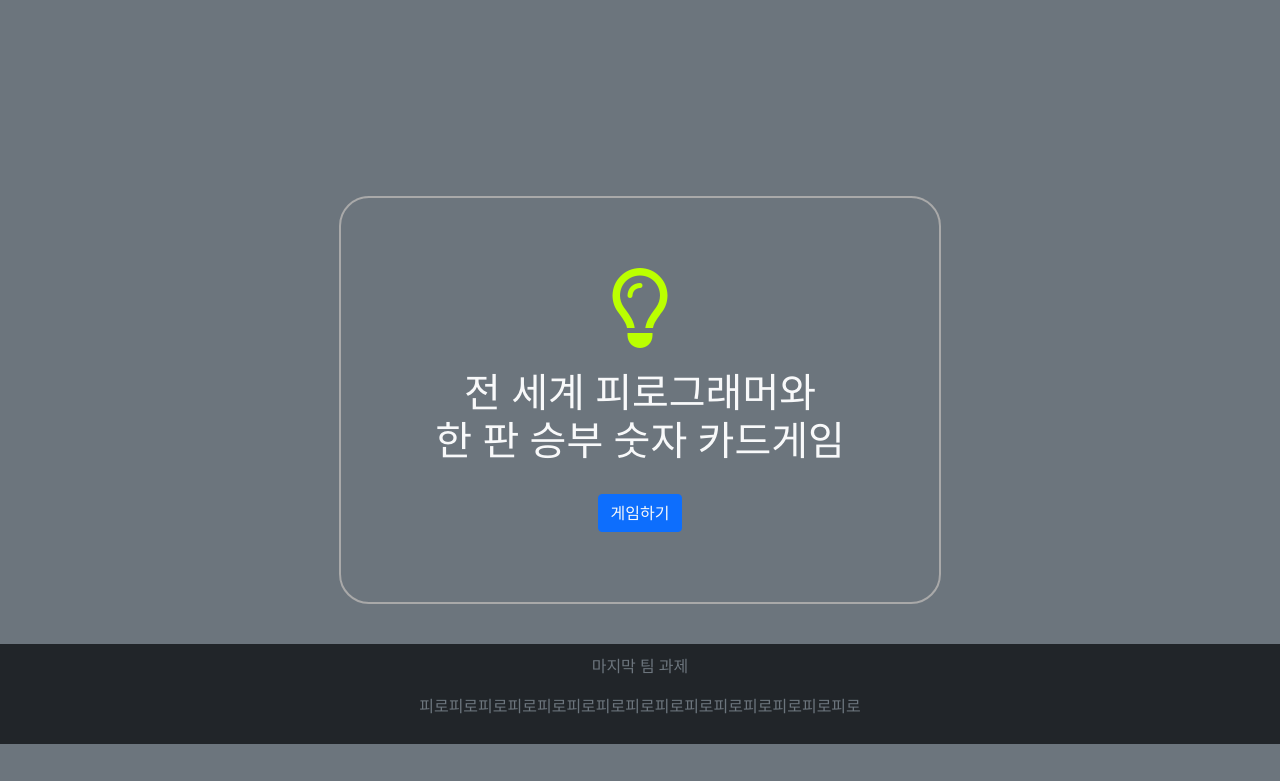
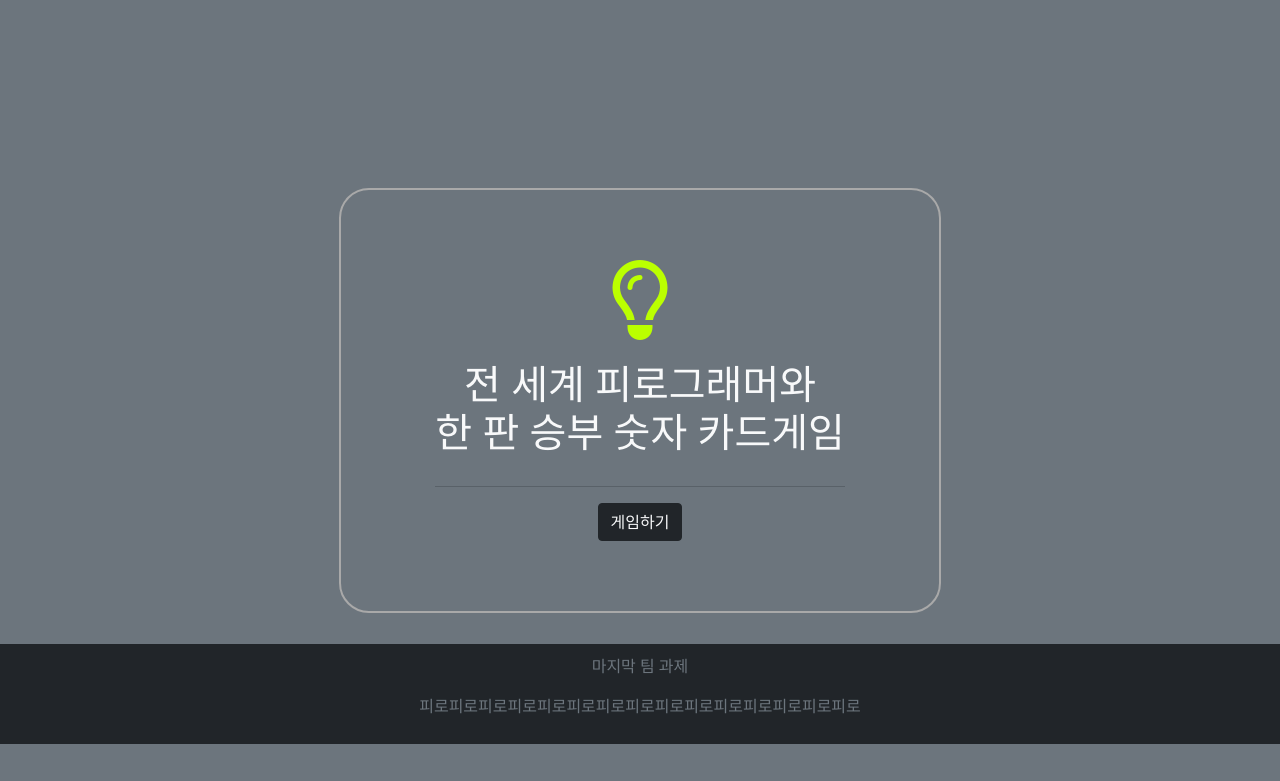
Before and after one commit to jimin-kiim/Piro15_CardGame_04, a Django app: page / in a window 1280 px wide. Shown: the part 56-837 px from the top of the page. Run offline with Django 3.2, Linux system fonts and the light colour scheme; some libraries are stand-ins or nearby versions.

Commit message:
jjjjjinmak

```diff
--- a/PiroCardGame/users/templates/users/counterattack.html
+++ b/PiroCardGame/users/templates/users/counterattack.html
@@ -1,4 +1,4 @@
-<<!-- TODO(1): (상대 유저 아이디)에게 반격하세요! -->
+<!-- TODO(1): (상대 유저 아이디)에게 반격하세요! -->
 <!-- TODO(2): 카드 고를 수 있게 선택지 주기(1~9사이 랜덤) -->
 <!-- TODO(3): 반격하기!버튼 누르면 게임 정보를 띄어주기 -->
 {% extends 'users/base.html' %}
--- a/PiroCardGame/users/templates/users/gameinfo.html
+++ b/PiroCardGame/users/templates/users/gameinfo.html
@@ -40,7 +40,7 @@
     {% endif %}
 <!-- 게임 종료 -->
 {% else %}
-    <h5 text-light></h5>
+    <h5 class="text-light">
     <hr>
     {% if game.rule %}
         <p>숫자가 더 큰 사람이 대결에서 이깁니다</p>
@@ -62,6 +62,7 @@
         <hr>
         <p>점수: -{{game.challengerCard}}점</p>
     {% endif %}
+    <hr>
     </h5>
     <button type="button" class="btn btn-primary" style="width:100px; padding:3px">
         <a href="{% url 'users:gamelist'%}" class="text-light">전적목록</a>
--- a/PiroCardGame/users/templates/users/main.html
+++ b/PiroCardGame/users/templates/users/main.html
@@ -10,15 +10,16 @@ TODO(2) : 로그인 했을 때와 안했을 때 화면 차이:전적보기, ~님
             전 세계 피로그래머와 <br>
             한 판 승부 숫자 카드게임
         </h1>
+        <hr>
 
         <!-- 로그인 되어있다면 게임하기와 전적보기 버튼이 보이게  -->
         {% if user.is_authenticated %}
         <h5>{{user.username}}님이 로그인 중<br></h5>
 
-        <button type="button" class="btn btn-primary"><a href="{% url 'users:attack' %}" class="text-light">게임하기</a></button>
-        <button type="button" class="btn btn-primary"><a href="{% url 'users:gamelist' %}" class="text-light">전적보기</a></button>
+        <button type="button" class="btn btn-dark"><a href="{% url 'users:attack' %}" class="text-light">게임하기</a></button>
+        <button type="button" class="btn btn-dark"><a href="{% url 'users:gamelist' %}" class="text-light">전적보기</a></button>
         {% else %}
-        <button type="button" class="btn btn-primary"><a href="{% url 'users:login' %}" class="text-light">게임하기</a></button>
+        <button type="button" class="btn btn-dark"><a href="{% url 'users:login' %}" class="text-light">게임하기</a></button>
 
         {% endif %}
     </div>
```
